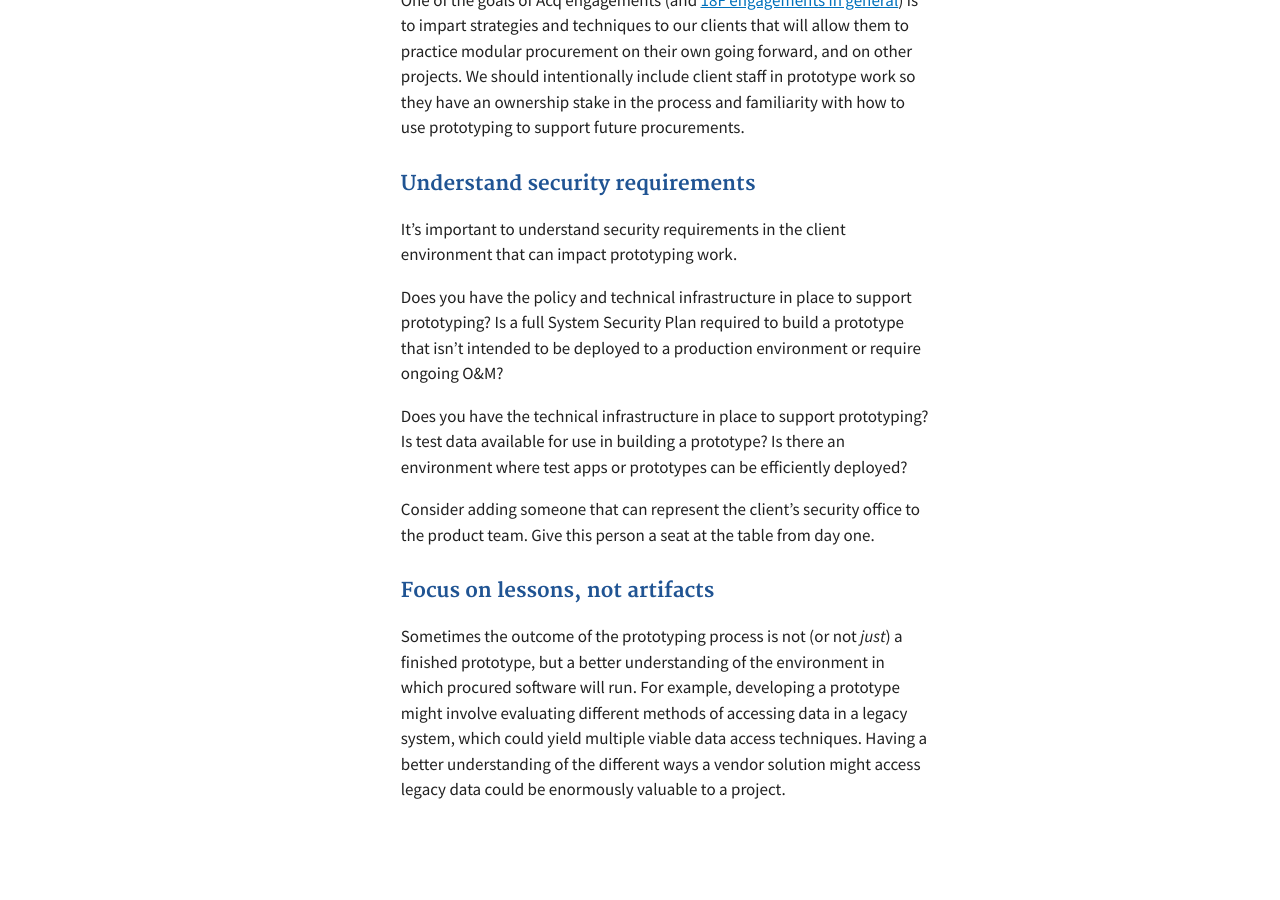
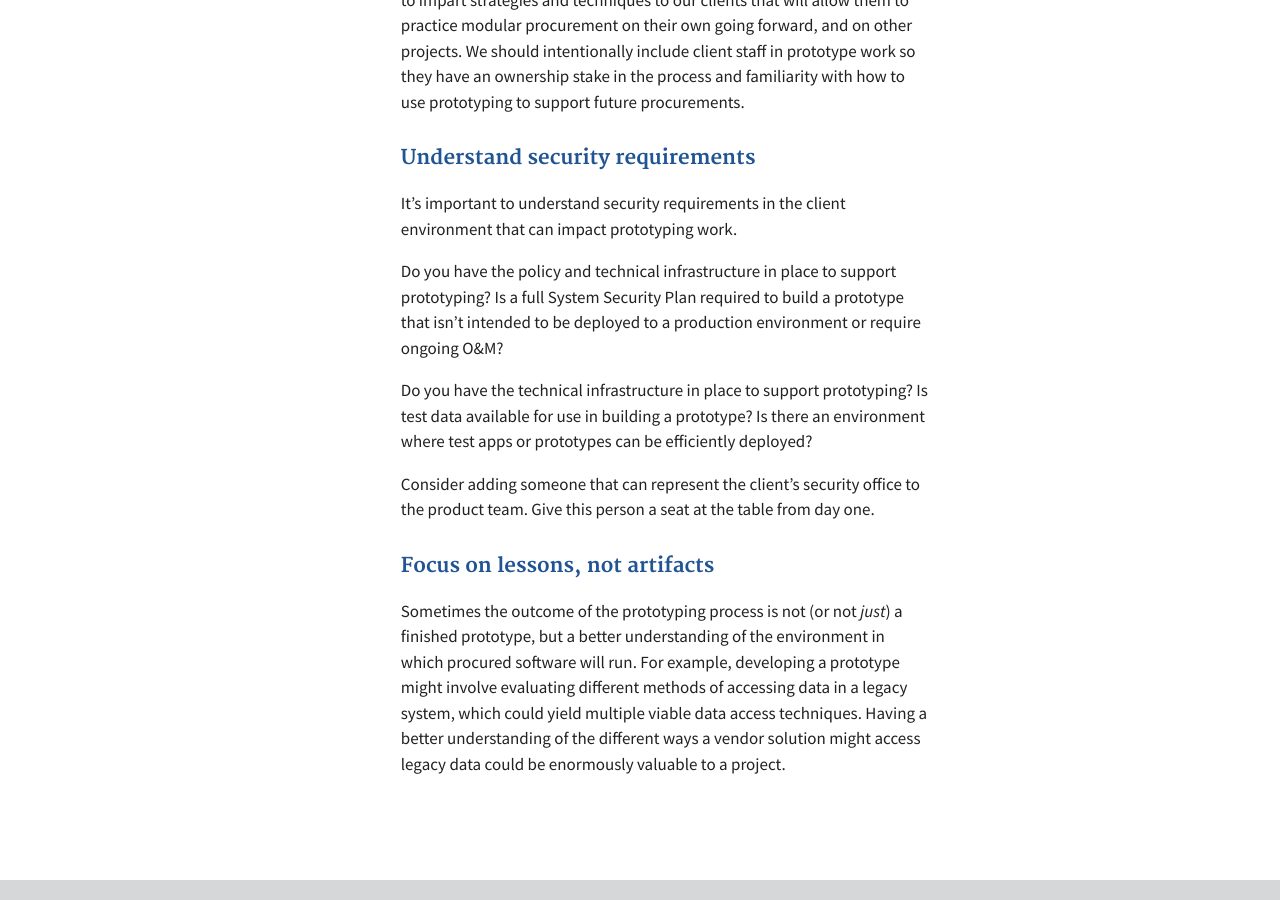
Before and after one commit to 18F/Modular-Contracting-And-Agile-Development, a Jekyll site: the page built from _strategies/prototyping.md, in a window 1280 px wide and 900 px high, scrolled down 2676 px. Built offline with Jekyll 4.4.1, drawn with Linux system fonts in a browser that asks for light colours; some of the changed text lies outside the part shown.

Commit message:
fixing grammar, wording

```diff
--- a/_data/navbar.yml
+++ b/_data/navbar.yml
@@ -38,7 +38,7 @@ assigned:
               show_in_menu: true
               show_in_footer: false
           -
-              text: Building prorotypes
+              text: Building prototypes
               href: pages/strategies/prototyping.md
               show_in_menu: true
               show_in_footer: false
--- a/_strategies/prototyping.md
+++ b/_strategies/prototyping.md
@@ -50,9 +50,9 @@
 
 It’s important to understand security requirements in the client environment that can impact prototyping work.
 
-Does you have the policy and technical infrastructure in place to support prototyping? Is a full System Security Plan required to build a prototype that isn’t intended to be deployed to a production environment or require ongoing O&M?
+Do you have the policy and technical infrastructure in place to support prototyping? Is a full System Security Plan required to build a prototype that isn’t intended to be deployed to a production environment or require ongoing O&M?
 
-Does you have the technical infrastructure in place to support prototyping? Is test data available for use in building a prototype? Is there an environment where test apps or prototypes can be efficiently deployed?
+Do you have the technical infrastructure in place to support prototyping? Is test data available for use in building a prototype? Is there an environment where test apps or prototypes can be efficiently deployed?
 
 Consider adding someone that can represent the client’s security office to the product team. Give this person a seat at the table from day one.
 
```
Also changed, not shown: other parts of _strategies/prototyping.md (+1 -1 lines), _strategies/agile-development.md (+2 -2 lines), _strategies/using-cots.md (+1 -1 lines).
